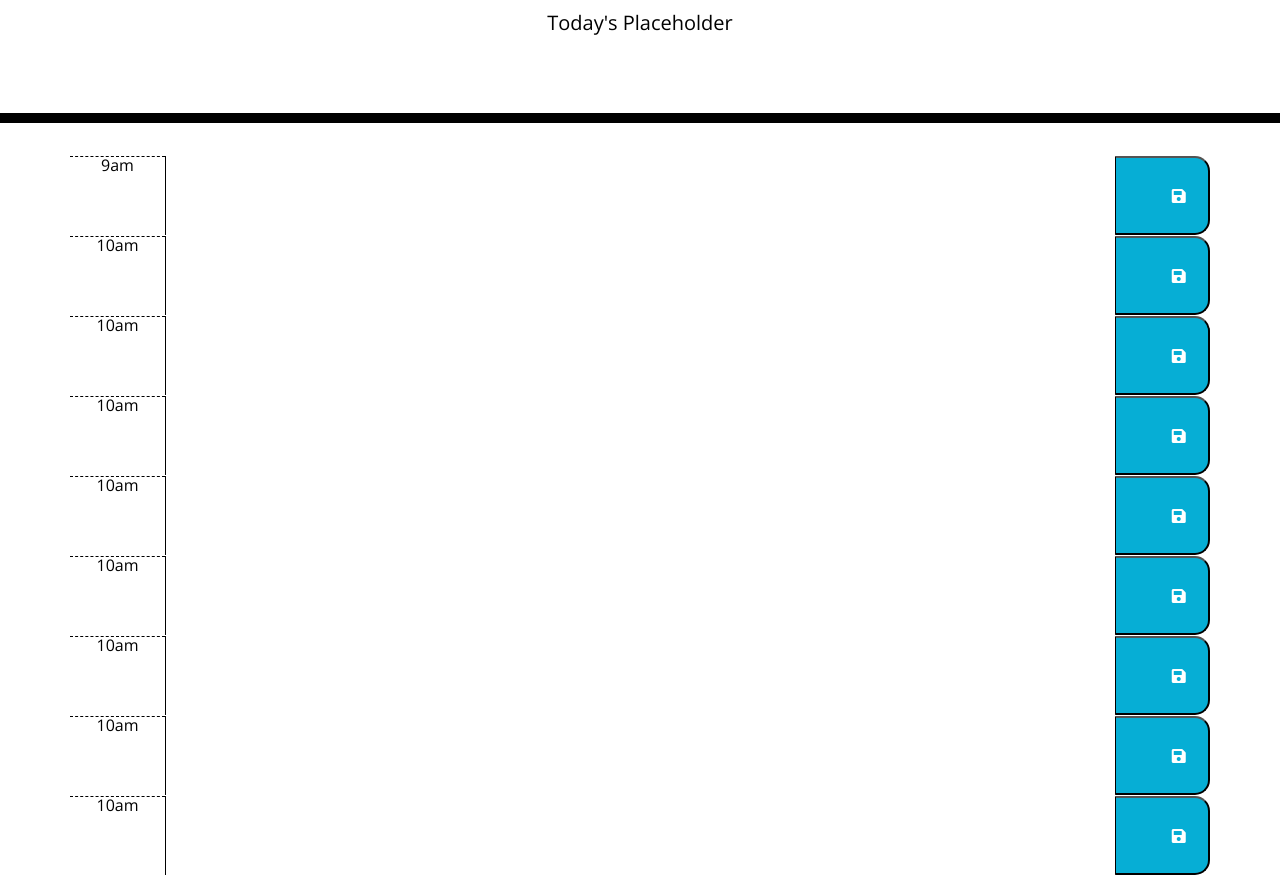
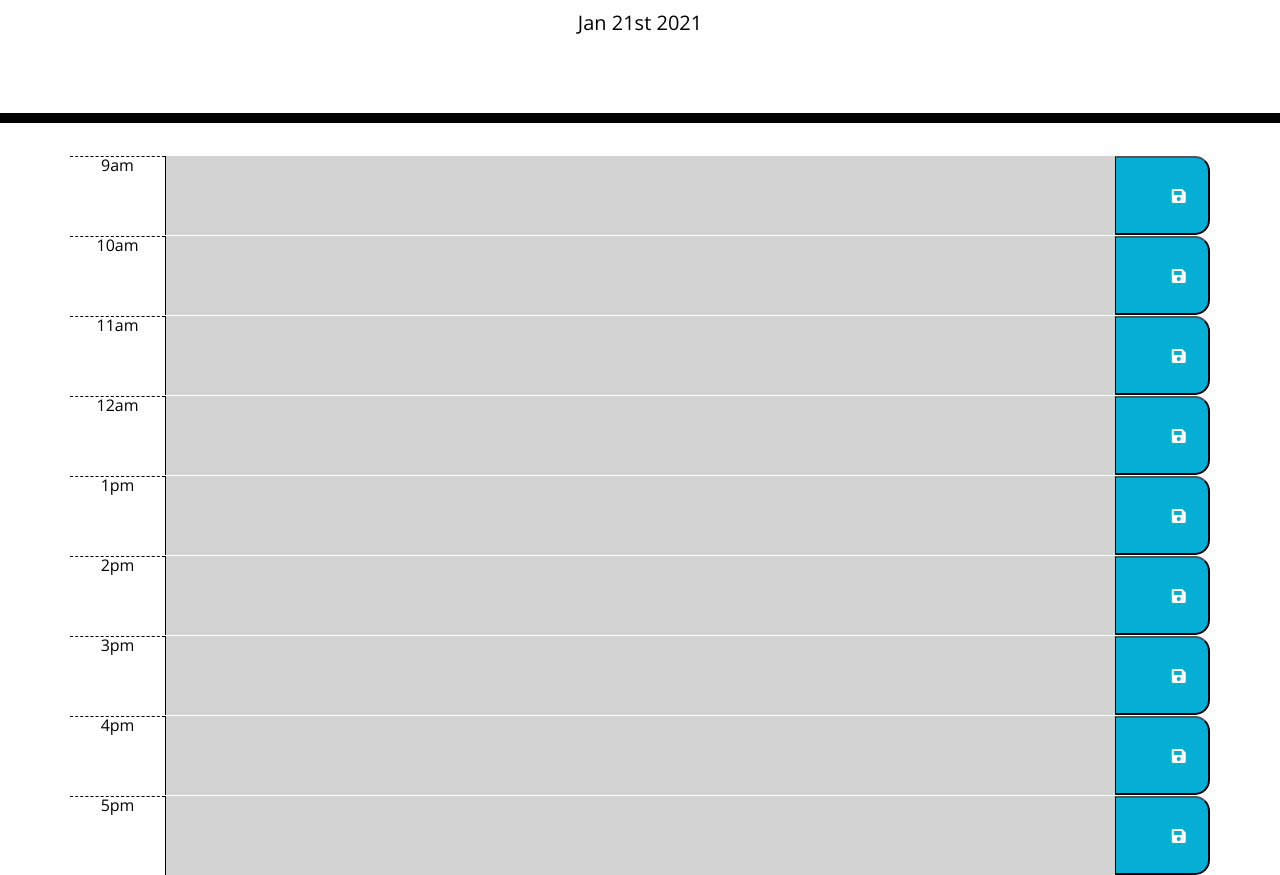
Before and after one commit to drewbassett24/Work-Day-Scheduler, a plain HTML site: page index.html in a window 1280 px wide. Shown: the part 181-1056 px from the top of the page. Drawn offline with nearby package versions, Linux system fonts and the light colour scheme.

Commit message:
Solved bug with 1st time slot.

```diff
--- a/css/style.css
+++ b/css/style.css
@@ -32,7 +32,7 @@ textarea{
   border-radius: 15px;
 }
 
-.time-row {
+.timeRow {
   text-align: center;
   border-radius: 15px;
 }
--- a/index.html
+++ b/index.html
@@ -17,86 +17,79 @@
   <header class="jumbotron">
     <h1 class="display-3">Work Day Scheduler</h1>
     <p class="lead">A simple calendar app for scheduling your work day</p>
-    <p id="currentDay" class="lead">Today's Placeholder</p>
+    <p id="currentDay" class="lead"></p>
   </header>
 
   <div class="container">
     <!-- Timeblocks go here -->
-    <div class="row time-row" data-hour="9">
+    <div class="row time-block">
       <div class="col-2 col-lg-1 hour">9am</div>
-      <textarea class="col-8 col-lg-10"></textarea>
+      <textarea class="col-8 col-lg-10" id="9"></textarea>
+      <button type="button" class="col-2 col-lg-1 saveBtn justify-content-center align-items-center">
+        <i class="fas fa-save"></i>
+      </button>
+    </div>
+
+    <div class="row time-block">
+      <div class="col-2 col-lg-1 hour">10am</div>
+      <textarea class="col-8 col-lg-10" id="10"></textarea>
+      <button type="button" class="col-2 col-lg-1 saveBtn justify-content-center align-items-center">
+        <i class="fas fa-save"></i>
+      </button>
+    </div>
+
+    <div class="row time-block">
+      <div class="col-2 col-lg-1 hour">11am</div>
+      <textarea class="col-8 col-lg-10" id="11"></textarea>
+      <button type="button" class="col-2 col-lg-1 saveBtn justify-content-center align-items-center">
+        <i class="fas fa-save"></i>
+      </button>
+    </div>
+
+    <div class="row time-block">
+      <div class="col-2 col-lg-1 hour">12am</div>
+      <textarea class="col-8 col-lg-10" id="12"></textarea>
+      <button type="button" class="col-2 col-lg-1 saveBtn justify-content-center align-items-center">
+        <i class="fas fa-save"></i>
+      </button>
+    </div>
+
+    <div class="row time-block">
+      <div class="col-2 col-lg-1 hour">1pm</div>
+      <textarea class="col-8 col-lg-10" id="13"></textarea>
+      <button type="button" class="col-2 col-lg-1 saveBtn justify-content-center align-items-center">
+        <i class="fas fa-save"></i>
+      </button>
+    </div>
+
+    <div class="row time-block">
+      <div class="col-2 col-lg-1 hour">2pm</div>
+      <textarea class="col-8 col-lg-10" id="14"></textarea>
+      <button type="button" class="col-2 col-lg-1 saveBtn justify-content-center align-items-center">
+        <i class="fas fa-save"></i>
+      </button>
+    </div>
+
+    <div class="row time-block">
+      <div class="col-2 col-lg-1 hour">3pm</div>
+      <textarea class="col-8 col-lg-10" id="15"></textarea>
+      <button type="button" class="col-2 col-lg-1 saveBtn justify-content-center align-items-center">
+        <i class="fas fa-save"></i>
+      </button>
+    </div>
+
+    <div class="row time-block">
+      <div class="col-2 col-lg-1 hour">4pm</div>
+      <textarea class="col-8 col-lg-10" id="16"></textarea>
       <button type="button" class="col-2 col-lg-1 saveBtn justify-content-center align-items-center">
         <i class="fas fa-save"></i>
       </button>
     </div>
 
 
-    <div class="row time-row" data-hour="10">
-      <div class="col-2 col-lg-1 hour">10am</div>
-      <textarea class="col-8 col-lg-10"></textarea>
-      <button type="button" class="col-2 col-lg-1 saveBtn justify-content-center align-items-center">
-        <i class="fas fa-save"></i>
-      </button>
-    </div>
-
-
-    <div class="row time-row" data-hour="10">
-      <div class="col-2 col-lg-1 hour">10am</div>
-      <textarea class="col-8 col-lg-10"></textarea>
-      <button type="button" class="col-2 col-lg-1 saveBtn justify-content-center align-items-center">
-        <i class="fas fa-save"></i>
-      </button>
-    </div>
-
-
-    <div class="row time-row" data-hour="10">
-      <div class="col-2 col-lg-1 hour">10am</div>
-      <textarea class="col-8 col-lg-10"></textarea>
-      <button type="button" class="col-2 col-lg-1 saveBtn justify-content-center align-items-center">
-        <i class="fas fa-save"></i>
-      </button>
-    </div>
-
-
-    <div class="row time-row" data-hour="10">
-      <div class="col-2 col-lg-1 hour">10am</div>
-      <textarea class="col-8 col-lg-10"></textarea>
-      <button type="button" class="col-2 col-lg-1 saveBtn justify-content-center align-items-center">
-        <i class="fas fa-save"></i>
-      </button>
-    </div>
-
-
-    <div class="row time-row" data-hour="10">
-      <div class="col-2 col-lg-1 hour">10am</div>
-      <textarea class="col-8 col-lg-10"></textarea>
-      <button type="button" class="col-2 col-lg-1 saveBtn justify-content-center align-items-center">
-        <i class="fas fa-save"></i>
-      </button>
-    </div>
-
-
-    <div class="row time-row" data-hour="10">
-      <div class="col-2 col-lg-1 hour">10am</div>
-      <textarea class="col-8 col-lg-10"></textarea>
-      <button type="button" class="col-2 col-lg-1 saveBtn justify-content-center align-items-center">
-        <i class="fas fa-save"></i>
-      </button>
-    </div>
-
-
-    <div class="row time-row" data-hour="10">
-      <div class="col-2 col-lg-1 hour">10am</div>
-      <textarea class="col-8 col-lg-10"></textarea>
-      <button type="button" class="col-2 col-lg-1 saveBtn justify-content-center align-items-center">
-        <i class="fas fa-save"></i>
-      </button>
-    </div>
-
-
-    <div class="row time-row" data-hour="10">
-      <div class="col-2 col-lg-1 hour">10am</div>
-      <textarea class="col-8 col-lg-10"></textarea>
+    <div class="row time-block">
+      <div class="col-2 col-lg-1 hour">5pm</div>
+      <textarea class="col-8 col-lg-10" id="17"></textarea>
       <button type="button" class="col-2 col-lg-1 saveBtn justify-content-center align-items-center">
         <i class="fas fa-save"></i>
       </button>
@@ -104,12 +97,11 @@
   </div>
 
   <script src="https://cdnjs.cloudflare.com/ajax/libs/jquery/3.2.1/jquery.min.js"></script>
-  <script src="https://cdnjs.cloudflare.com/ajax/libs/moment.js/2.24.0/moment.min.js"></script>
+  <!-- <script src="https://cdnjs.cloudflare.com/ajax/libs/moment.js/2.24.0/moment.min.js"></script> -->
+  <script src="Moment.js"></script>
   <script src="js/script.js"></script>
-  <!--<script>
-      const m = moment();
-      console.log(m.toString());
-      </script>-->
+
+
 
 </body>
 <script>
--- a/js/script.js
+++ b/js/script.js
@@ -1,59 +1,53 @@
 //Declare Vars
-var currentDay = $("#currentDay");
 var scheduleArea = $(".schedule");
-var timeRow = $(".timeRow");
-var currentDate = moment().format("ddd, MMM Do");
-var currenthour = moment().format("H");
+// var timeRow = $(".timeRow");
+var timeRow = [];
+var currentDate = moment().format("MMM Do YYYY");
+var currentHour = parseInt(moment().format("H"));
 var toDos = [];
 
-function startSchedule() {
+$("#currentDay").text(currentDate);
+// console.log("current date: ", currentDate);
+// console.log("current hour: ", currentHour);
+
+setRows();
+
+//format rows depending on the time
+function setRows() {
+
+    $("textarea").each(function () {
+        var thisRow = $(this).attr("id");
+        timeRow.push(thisRow);
+    });
+    // console.log("timeRow Array: ", timeRow);
+
+    //Add colour per time of day
+    for (var i = 0; i < timeRow.length; i++) {
+        var timeNum = parseInt(timeRow[i])
+console.log(timeNum, currentHour)
+        if ((timeNum) === currentHour) {
+            $("textarea[id=" + timeRow[i] + "]").addClass("present");
+        } else if ((timeNum) > currentHour) {
+            $("textarea[id=" + timeRow[i] + "]").addClass("future");
+
+        } else {
+            $("textarea[id=" + timeRow[i] + "]").addClass("past");
+        }
+    }
+}
+
+$(".fa-save").on("click", function (event) {
+    // event.preventDefault();
+
     timeRow.each(function () {
         var thisRow = $(this);
-        var thisRowHr = parseInt(thisRow.attr("data-hour"));
+        var thisRowHr = (thisRow.attr("id"));
         var toDoObject = {
             hour: thisRowHr,
             text: "",
         }
-        toDoItems.push(toDoObj);
+        toDoItems.push(toDoObject);
     });
 
     localStorage.setItem("todos", JSON.stringify(toDoItems));
-};
-
-function saveIt() {
-    var hourToUpdate = $(this).parent().attr("data-hour");
-    var itemToHold = (($(this).parent()).children("textarea")).val();
-    for (var j = 0; j < toDoItems.length; j++) {
-        if (toDoItems[j].hour == hourToUpdate) {
-            toDoItems[j].text = itemToAdd;
-        }
-    }
-    localStorage.setItem("todos", JSON.stringify(toDoItems));
-    renderSchedule();
-}
-
-
-
-
-
-// var dateTimeNow = moment().format("MMMM do YYY, h:mm:ss a");
-
-// var nineAM = $("#9AM");
-// var tenAM = $("#10AM");
-// var elevenAM = $("#11AM");
-// var twelveAM = $("#12AM");
-// var onePM = $("#1PM");
-// var twoPM = $("#2PM");
-// var threePM = $("#3PM");
-// var fourPM = $("#4PM");
-// var fivePM = $("#5PM");
-// var sixPM = $("6PM");
-
-// var hour = moment ().hours();
-// var userInput;
-// var hourSpan;
-
-// var interval = setInterval(function() {
-//     var momentNow = moment();
-//     $
-// }, 100)
+});
```
